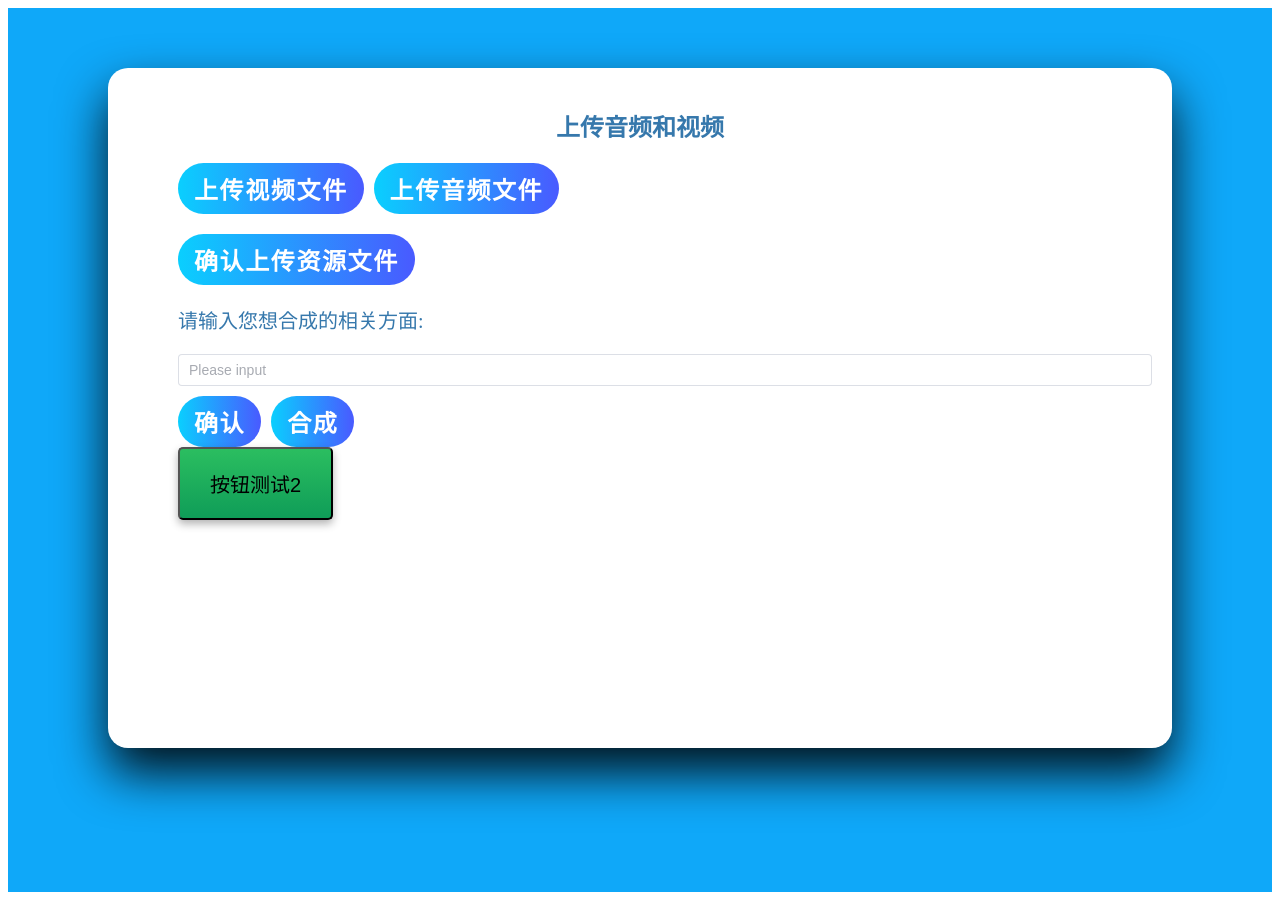
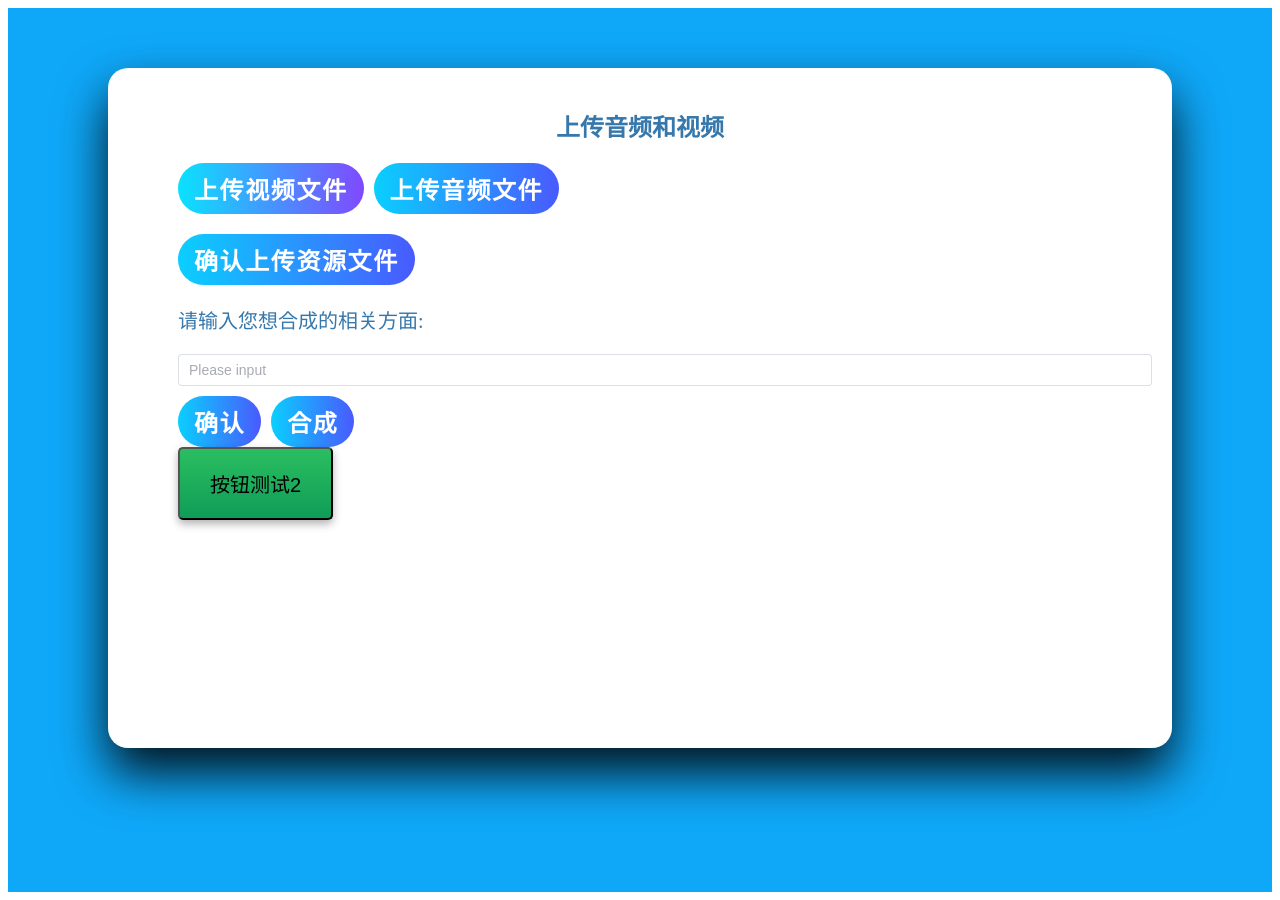
Before and after one commit to eyu104/VAM-upload, a Vue app: page / in a window 1280 px wide. In both pictures the pointer is over the button "上传视频文件". Built offline with nearby package versions, Linux system fonts and the light colour scheme.

Commit message:
按钮样式2

```diff
--- a/src/components/Dbutton.vue
+++ b/src/components/Dbutton.vue
@@ -64,6 +64,10 @@ button {
     position: relative;
 }
 
+button:hover {
+    background-image: linear-gradient(90deg, #0ae2fe, #8049ff);
+}
+
 button span {
     background-color: #fff;
     border-radius: 50%;
```
